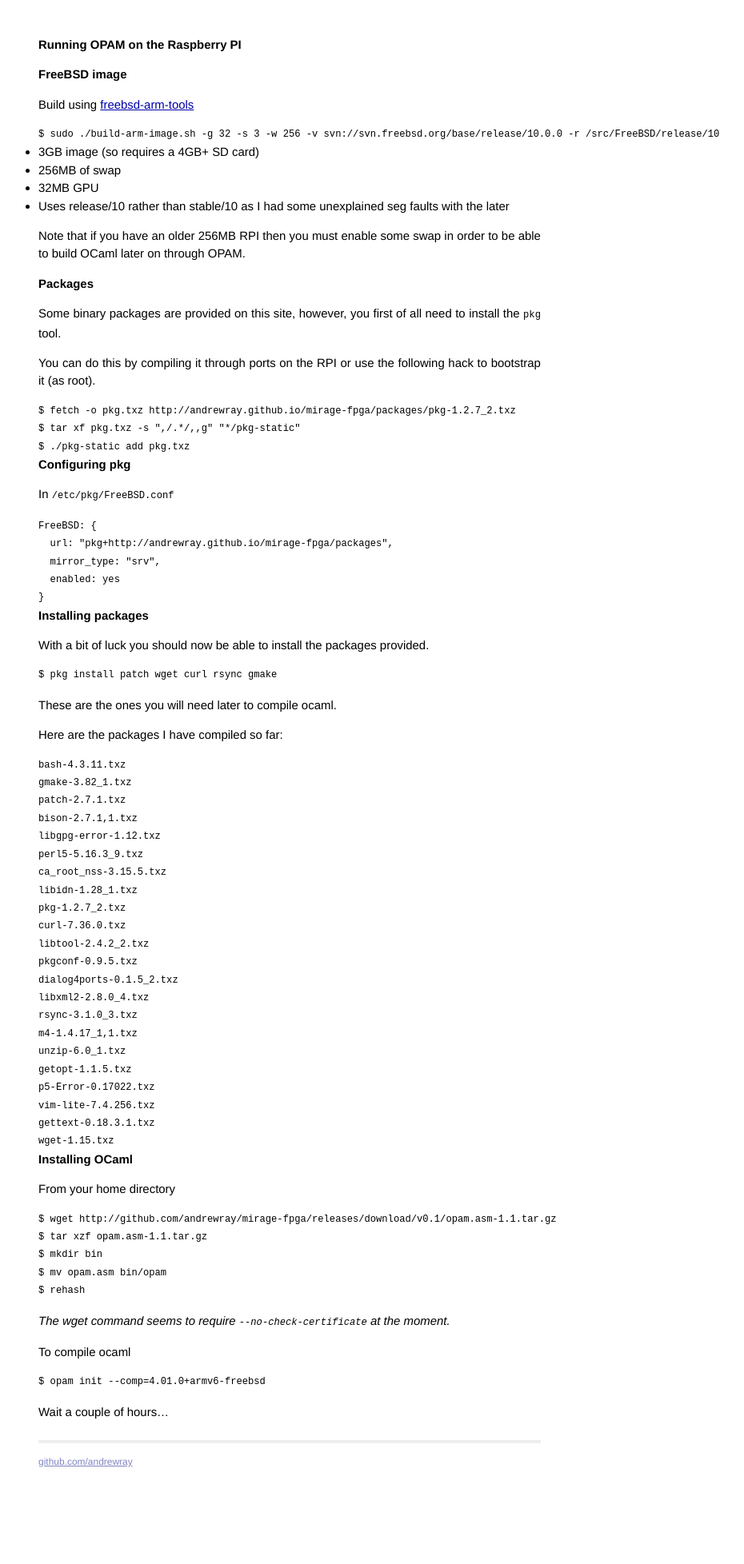
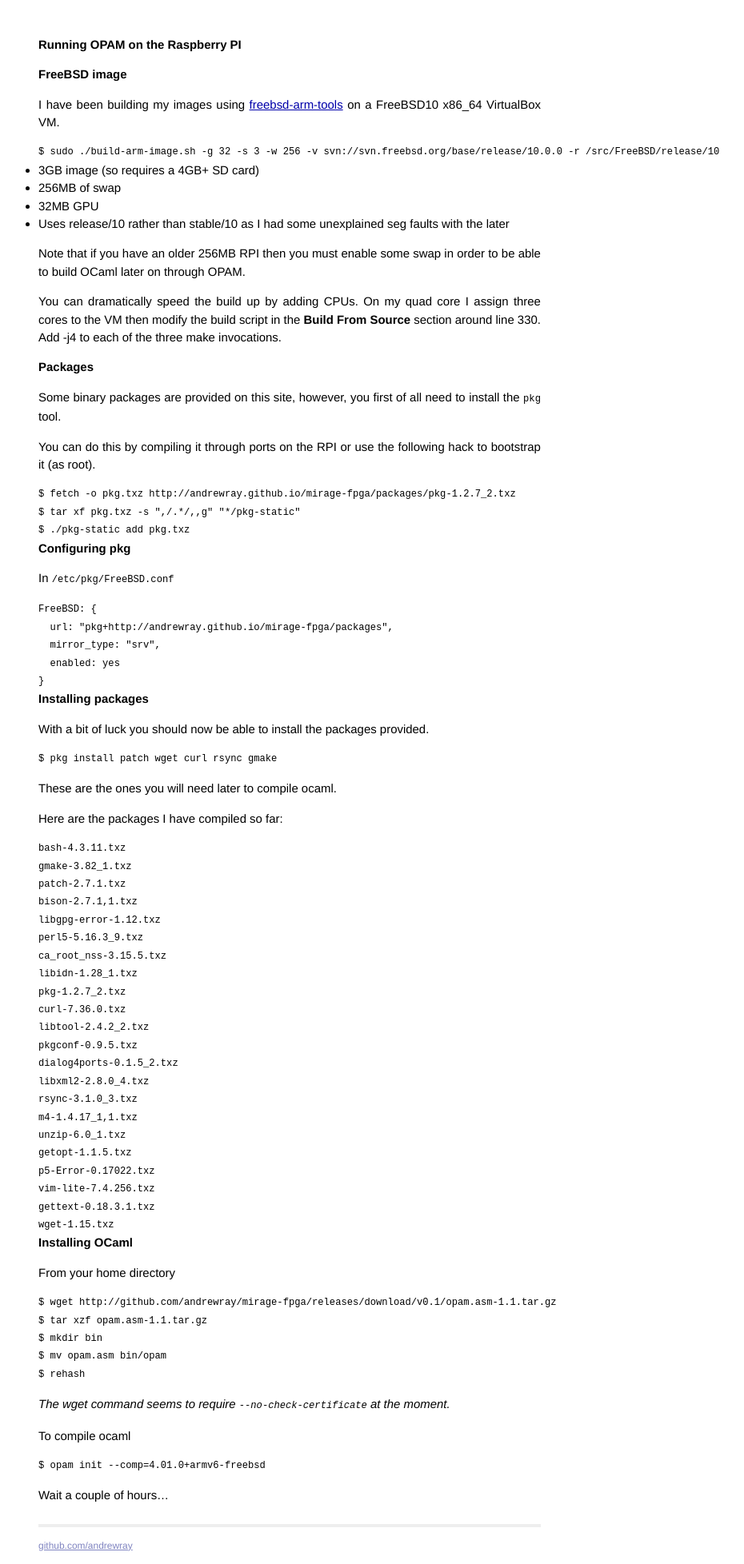
Before and after one commit to andrewray/mirage-fpga, a Jekyll site: the page built from index.md, in a window 1280 px wide. Shown: the whole page at 80% size, without its empty margins (278-1208 px from the left). Built offline with Jekyll 4.4.1, drawn with Linux system fonts in a browser that asks for light colours; before the commit the page ends 1851 px from its top, so only the background shows below that.

Commit message:
notes of parallel builds

```diff
--- a/index.md
+++ b/index.md
@@ -7,7 +7,8 @@
 
 ## FreeBSD image
 
-Build using [freebsd-arm-tools](https://github.com/daveish/freebsd-arm-tools)
+I have been building my images using [freebsd-arm-tools](https://github.com/daveish/freebsd-arm-tools)
+on a FreeBSD10 x86_64 VirtualBox VM.
 
 ~~~
 $ sudo ./build-arm-image.sh -g 32 -s 3 -w 256 -v svn://svn.freebsd.org/base/release/10.0.0 -r /src/FreeBSD/release/10
@@ -20,6 +21,10 @@
 
 Note that if you have an older 256MB RPI then you must enable some
 swap in order to be able to build OCaml later on through OPAM.
+
+You can dramatically speed the build up by adding CPUs.  On my quad core I assign three cores
+to the VM then modify the build script in the **Build From Source** section around line 330.
+Add -j4 to each of the three make invocations.
 
 ## Packages
 
```
